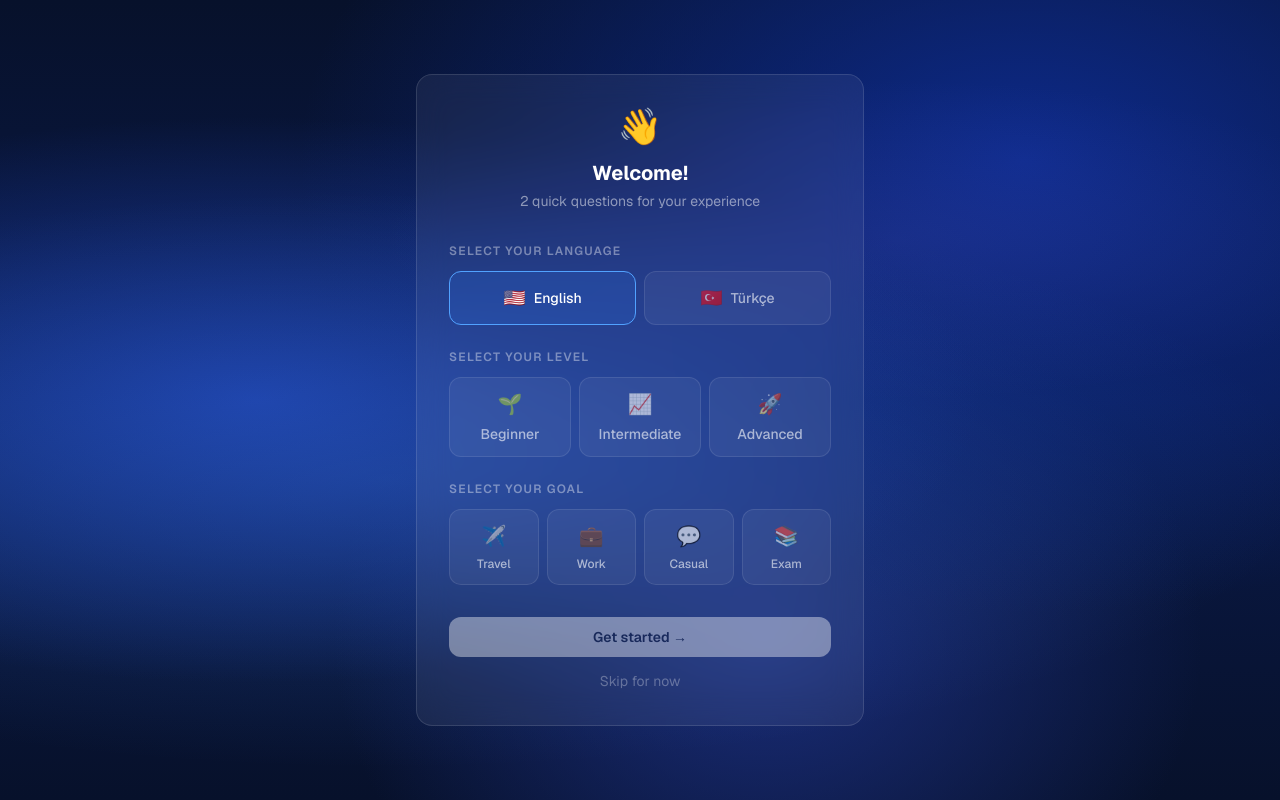
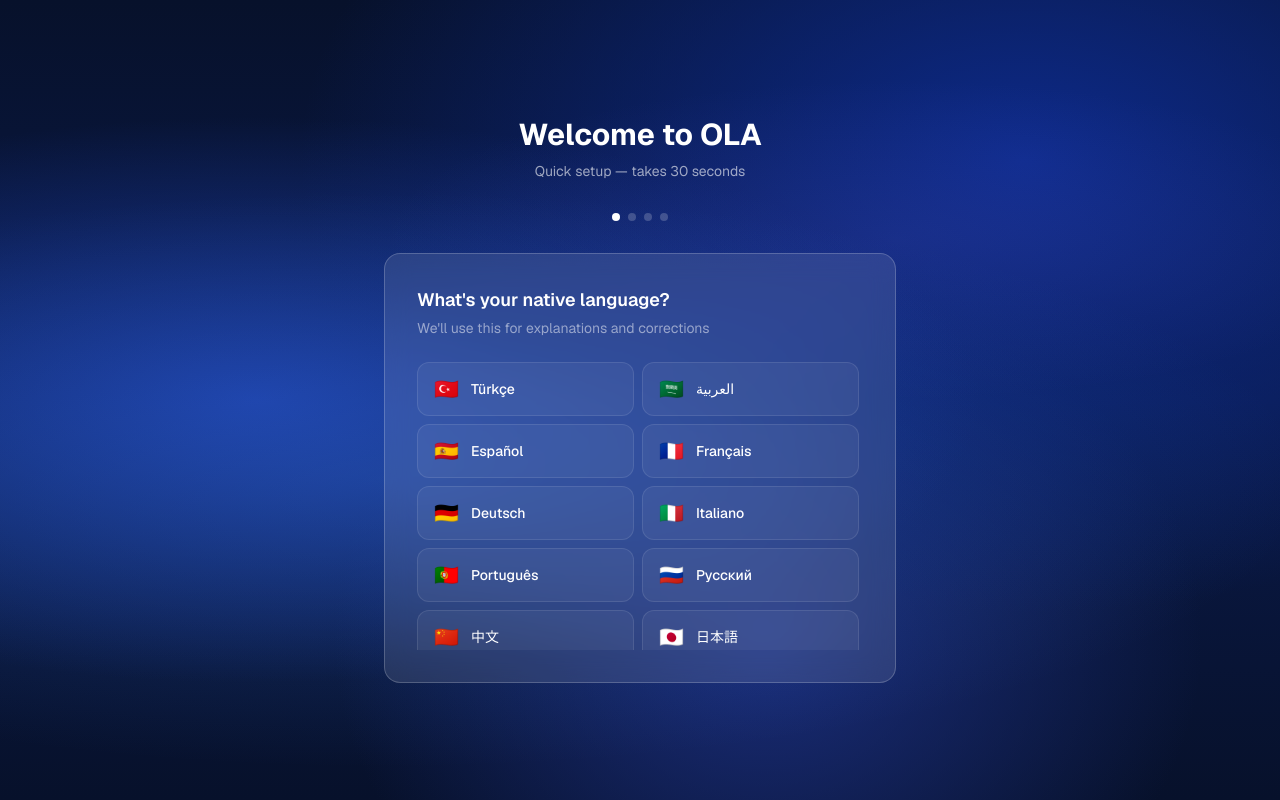
Before and after one commit to alolabsmarketing/olalabs-web, a Next.js app: page /onboarding in a window 1280 px wide. Built offline with nearby package versions, Linux system fonts and the light colour scheme.

Commit message:
feat: onboarding redesign — native + practice language steps

```diff
--- a/app/api/onboarding/route.ts
+++ b/app/api/onboarding/route.ts
@@ -1,43 +1,29 @@
 import { NextRequest, NextResponse } from "next/server";
+import { cookies } from "next/headers";
 import { supabaseAdmin } from "@/lib/supabase-admin";
-import { getUserIdFromRequest } from "@/lib/auth-server";
 
-export async function PATCH(req: NextRequest) {
-  const userId = await getUserIdFromRequest(req);
-  if (!userId) {
-    return NextResponse.json({ error: "Unauthorized" }, { status: 401 });
-  }
+export async function POST(req: NextRequest) {
+  const cookieStore = await cookies();
+  const token = cookieStore.get("sb-access-token")?.value;
+  if (!token) return NextResponse.json({ error: "Unauthorized" }, { status: 401 });
 
-  const { level, goal, language } = await req.json();
+  const { data: { user } } = await supabaseAdmin.auth.getUser(token);
+  if (!user) return NextResponse.json({ error: "Unauthorized" }, { status: 401 });
 
-  if (!level || !goal) {
-    return NextResponse.json({ error: "level and goal are required" }, { status: 400 });
-  }
+  const body = await req.json();
+  const { native_language, practice_language, level, goal } = body;
 
-  const validLevels = ["beginner", "intermediate", "advanced"];
-  const validGoals = ["travel", "work", "casual", "exam"];
-  const validLanguages = ["en", "tr"];
-
-  if (!validLevels.includes(level) || !validGoals.includes(goal)) {
-    return NextResponse.json({ error: "Invalid level or goal value" }, { status: 400 });
-  }
-
-  const lang = validLanguages.includes(language) ? language : "en";
+  const update: Record<string, string> = {};
+  if (native_language)  update.native_language  = native_language;
+  if (practice_language) update.practice_language = practice_language;
+  if (level) update.level = level;
+  if (goal)  update.goal  = goal;
 
   const { error } = await supabaseAdmin
     .from("profiles")
-    .update({ level, goal, language: lang })
-    .eq("id", userId);
+    .update(update)
+    .eq("id", user.id);
 
-  if (error) {
-    return NextResponse.json({ error: "Failed to update profile" }, { status: 500 });
-  }
-
-  const res = NextResponse.json({ success: true });
-  res.cookies.set("lang", lang, {
-    path: "/",
-    maxAge: 60 * 60 * 24 * 365,
-    sameSite: "lax",
-  });
-  return res;
+  if (error) return NextResponse.json({ error: error.message }, { status: 500 });
+  return NextResponse.json({ ok: true });
 }
--- a/app/onboarding/page.tsx
+++ b/app/onboarding/page.tsx
@@ -2,143 +2,157 @@
 
 import { useState } from "react";
 import { useRouter } from "next/navigation";
-import { translations, type Lang } from "@/lib/i18n";
+import { NATIVE_LANGUAGES, PRACTICE_LANGUAGES } from "@/lib/languages";
 
-type Level = "beginner" | "intermediate" | "advanced";
-type Goal = "travel" | "work" | "casual" | "exam";
+type Step = "native" | "practice" | "level" | "goal";
+const STEPS: Step[] = ["native", "practice", "level", "goal"];
 
-const LEVEL_VALUES: Level[] = ["beginner", "intermediate", "advanced"];
-const LEVEL_ICONS: Record<Level, string> = { beginner: "🌱", intermediate: "📈", advanced: "🚀" };
-
-const GOAL_VALUES: Goal[] = ["travel", "work", "casual", "exam"];
-const GOAL_ICONS: Record<Goal, string> = { travel: "✈️", work: "💼", casual: "💬", exam: "📚" };
+const LEVELS = ["beginner", "intermediate", "advanced"] as const;
+const GOALS  = ["travel", "work", "casual", "exam"] as const;
+const LEVEL_LABELS: Record<string, string> = { beginner: "Beginner", intermediate: "Intermediate", advanced: "Advanced" };
+const GOAL_LABELS:  Record<string, string> = { travel: "✈️ Travel", work: "💼 Work", casual: "💬 Casual", exam: "📚 Exam" };
 
 export default function OnboardingPage() {
   const router = useRouter();
-  const [language, setLanguage] = useState<Lang>("en");
-  const [level, setLevel] = useState<Level | null>(null);
-  const [goal, setGoal] = useState<Goal | null>(null);
-  const [loading, setLoading] = useState(false);
-  const [error, setError] = useState("");
+  const [step, setStep] = useState<Step>("native");
+  const [nativeLang, setNativeLang]     = useState("");
+  const [practiceLang, setPracticeLang] = useState("");
+  const [level, setLevel] = useState("");
+  const [goal, setGoal]   = useState("");
+  const [saving, setSaving] = useState(false);
+  const [error, setError]   = useState("");
 
-  const T = translations[language].onboarding;
+  const stepIndex = STEPS.indexOf(step);
 
-  async function handleStart() {
-    if (!level || !goal) return;
-    setLoading(true);
+  async function save() {
+    setSaving(true);
     setError("");
+    try {
       const res = await fetch("/api/onboarding", {
-      method: "PATCH",
+        method: "POST",
         headers: { "Content-Type": "application/json" },
-      body: JSON.stringify({ level, goal, language }),
+        body: JSON.stringify({ native_language: nativeLang, practice_language: practiceLang, level, goal }),
       });
-    if (!res.ok) {
-      setError(T.error);
-      setLoading(false);
-      return;
+      if (!res.ok) throw new Error("Failed");
+      router.push("/dashboard");
+    } catch {
+      setError("Failed to save. Try again.");
+      setSaving(false);
     }
-    router.replace("/dashboard");
-  }
-
-  function handleSkip() {
-    router.replace("/dashboard");
   }
 
   return (
-    <div className="ola-gradient-bg relative flex min-h-screen items-center justify-center p-4">
+    <div className="ola-gradient-bg relative min-h-screen flex items-center justify-center p-4">
       <div className="ola-wave" />
-      <div className="relative z-10 w-full max-w-md">
-        <div className="glass-card p-8">
+      <div className="relative z-10 w-full max-w-lg">
         <div className="text-center mb-8">
-            <div className="text-4xl mb-3">👋</div>
-            <h2 className="text-white text-xl font-bold">{T.title}</h2>
-            <p className="text-white/50 text-sm mt-1">{T.subtitle}</p>
+          <h1 className="text-3xl font-bold text-white mb-2">Welcome to OLA</h1>
+          <p className="text-white/60 text-sm">Quick setup — takes 30 seconds</p>
         </div>
 
-          {/* Language selection — always bilingual */}
-          <p className="text-white/40 text-xs font-semibold uppercase tracking-widest mb-3">
-            {T.selectLanguage}
-          </p>
-          <div className="grid grid-cols-2 gap-2 mb-6">
-            {(["en", "tr"] as Lang[]).map((lang) => (
-              <button
-                key={lang}
-                type="button"
-                onClick={() => setLanguage(lang)}
-                className={`flex items-center justify-center gap-2 py-3 px-4 rounded-xl border text-sm font-medium transition-all ${
-                  language === lang
-                    ? "bg-blue-500/15 border-blue-400 text-white"
-                    : "bg-white/5 border-white/10 text-white/60 hover:bg-white/10 hover:text-white"
+        {/* Progress dots */}
+        <div className="flex justify-center gap-2 mb-8">
+          {STEPS.map((s, i) => (
+            <div key={s} className={`w-2 h-2 rounded-full transition-colors ${i <= stepIndex ? "bg-white" : "bg-white/20"}`} />
+          ))}
+        </div>
+
+        <div className="bg-white/10 backdrop-blur-md border border-white/20 rounded-2xl p-8">
+
+          {step === "native" && (
+            <>
+              <h2 className="text-white font-semibold text-lg mb-1">What's your native language?</h2>
+              <p className="text-white/50 text-sm mb-6">We'll use this for explanations and corrections</p>
+              <div className="grid grid-cols-2 gap-2 max-h-72 overflow-y-auto pr-1">
+                {NATIVE_LANGUAGES.map((lang) => (
+                  <button key={lang.code}
+                    onClick={() => { setNativeLang(lang.code); setStep("practice"); }}
+                    className={`flex items-center gap-3 px-4 py-3 rounded-xl border text-left transition-all ${
+                      nativeLang === lang.code ? "bg-white/20 border-white/60" : "bg-white/5 border-white/10 hover:bg-white/10"
                     }`}
                   >
-                <span className="text-lg">{lang === "en" ? "🇺🇸" : "🇹🇷"}</span>
-                {lang === "en" ? "English" : "Türkçe"}
+                    <span className="text-xl">{lang.flag}</span>
+                    <span className="text-sm font-medium text-white">{lang.name}</span>
                   </button>
                 ))}
               </div>
+            </>
+          )}
 
-          <p className="text-white/40 text-xs font-semibold uppercase tracking-widest mb-3">
-            {T.selectLevel}
-          </p>
-          <div className="grid grid-cols-3 gap-2 mb-6">
-            {LEVEL_VALUES.map((l) => (
-              <button
-                key={l}
-                type="button"
-                onClick={() => setLevel(l)}
-                className={`flex flex-col items-center gap-1.5 py-3 px-2 rounded-xl border text-sm font-medium transition-all ${
-                  level === l
-                    ? "bg-blue-500/15 border-blue-400 text-white"
-                    : "bg-white/5 border-white/10 text-white/60 hover:bg-white/10 hover:text-white"
+          {step === "practice" && (
+            <>
+              <h2 className="text-white font-semibold text-lg mb-1">Which language do you want to practice?</h2>
+              <p className="text-white/50 text-sm mb-6">The app will immerse you in this language</p>
+              <div className="flex flex-col gap-3">
+                {PRACTICE_LANGUAGES.map((lang) => (
+                  <button key={lang.code}
+                    disabled={!lang.available}
+                    onClick={() => { if (lang.available) { setPracticeLang(lang.code); setStep("level"); } }}
+                    className={`flex items-center gap-4 px-5 py-4 rounded-xl border text-left transition-all ${
+                      !lang.available ? "opacity-40 cursor-not-allowed bg-white/5 border-white/10"
+                      : practiceLang === lang.code ? "bg-white/20 border-white/60"
+                      : "bg-white/5 border-white/10 hover:bg-white/10"
                     }`}
                   >
-                <span className="text-xl">{LEVEL_ICONS[l]}</span>
-                {T.levels[l]}
+                    <span className="text-2xl">{lang.flag}</span>
+                    <div>
+                      <div className="text-sm font-medium text-white">{lang.name}</div>
+                      {!lang.available && <div className="text-xs text-white/40">Coming soon</div>}
+                    </div>
                   </button>
                 ))}
               </div>
+              <button onClick={() => setStep("native")} className="mt-4 text-white/40 text-xs hover:text-white/60">← Back</button>
+            </>
+          )}
 
-          <p className="text-white/40 text-xs font-semibold uppercase tracking-widest mb-3">
-            {T.selectGoal}
-          </p>
-          <div className="grid grid-cols-4 gap-2 mb-8">
-            {GOAL_VALUES.map((g) => (
-              <button
-                key={g}
-                type="button"
-                onClick={() => setGoal(g)}
-                className={`flex flex-col items-center gap-1.5 py-3 px-1 rounded-xl border text-xs font-medium transition-all ${
-                  goal === g
-                    ? "bg-blue-500/15 border-blue-400 text-white"
-                    : "bg-white/5 border-white/10 text-white/60 hover:bg-white/10 hover:text-white"
+          {step === "level" && (
+            <>
+              <h2 className="text-white font-semibold text-lg mb-1">What's your current level?</h2>
+              <p className="text-white/50 text-sm mb-6">We'll adapt the difficulty for you</p>
+              <div className="flex flex-col gap-3">
+                {LEVELS.map((l) => (
+                  <button key={l}
+                    onClick={() => { setLevel(l); setStep("goal"); }}
+                    className={`px-5 py-4 rounded-xl border text-left transition-all ${
+                      level === l ? "bg-white/20 border-white/60" : "bg-white/5 border-white/10 hover:bg-white/10"
                     }`}
                   >
-                <span className="text-xl">{GOAL_ICONS[g]}</span>
-                {T.goals[g]}
+                    <span className="text-sm font-medium text-white">{LEVEL_LABELS[l]}</span>
                   </button>
                 ))}
               </div>
-
-          {error && (
-            <p className="text-red-400 text-xs text-center mb-3">{error}</p>
+              <button onClick={() => setStep("practice")} className="mt-4 text-white/40 text-xs hover:text-white/60">← Back</button>
+            </>
           )}
 
+          {step === "goal" && (
+            <>
+              <h2 className="text-white font-semibold text-lg mb-1">What's your main goal?</h2>
+              <p className="text-white/50 text-sm mb-6">This helps us pick the best scenarios</p>
+              <div className="grid grid-cols-2 gap-3">
+                {GOALS.map((g) => (
+                  <button key={g}
+                    onClick={() => setGoal(g)}
+                    className={`px-4 py-4 rounded-xl border text-center transition-all ${
+                      goal === g ? "bg-white/20 border-white/60" : "bg-white/5 border-white/10 hover:bg-white/10"
+                    }`}
+                  >
+                    <span className="text-sm font-medium text-white">{GOAL_LABELS[g]}</span>
+                  </button>
+                ))}
+              </div>
+              {error && <p className="text-red-400 text-xs mt-3">{error}</p>}
               <button
-            type="button"
-            onClick={handleStart}
-            disabled={!level || !goal || loading}
-            className="w-full py-2.5 rounded-xl bg-white text-[#07112b] font-semibold text-sm hover:bg-white/90 transition-all disabled:opacity-40 mb-3"
+                onClick={save}
+                disabled={!goal || saving}
+                className="mt-6 w-full bg-white text-gray-900 font-semibold py-3 rounded-xl disabled:opacity-50 hover:bg-white/90 transition-colors"
               >
-            {loading ? T.saving : T.start}
+                {saving ? "Saving..." : "Get started →"}
               </button>
-
-          <button
-            type="button"
-            onClick={handleSkip}
-            className="w-full text-center text-white/30 hover:text-white/50 text-sm transition-colors"
-          >
-            {T.skip}
-          </button>
+              <button onClick={() => setStep("level")} className="mt-3 text-white/40 text-xs hover:text-white/60 block w-full text-center">← Back</button>
+            </>
+          )}
         </div>
       </div>
     </div>
```
Lines whose indentation alone changed are shown as unchanged.
